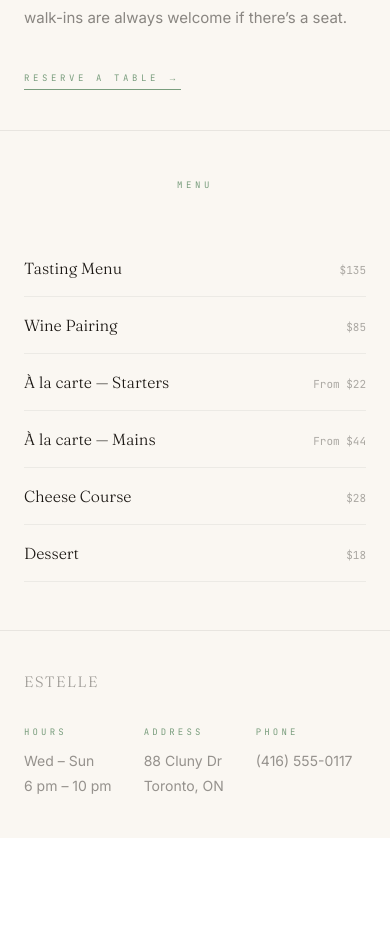
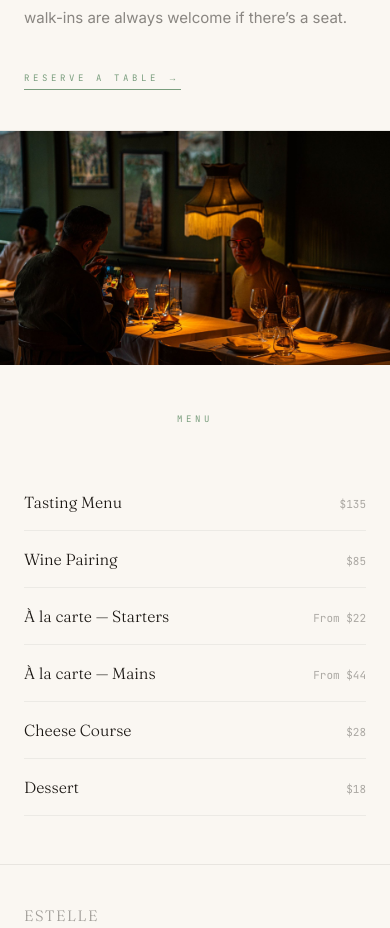
Before and after one commit to Koddulfsen/studiorocinantehomepage, a Next.js app: page /templates/minimal-manor/linen in a window 390 px wide. Shown: the part 923-1851 px from the top of the page. Before the commit the page ends 1761 px from the top, so only its background shows below. Built offline with nearby package versions, Linux system fonts and the light colour scheme; a web font is replaced by a local one.

Commit message:
linen: show hero image above menu on mobile

```diff
--- a/app/templates/minimal-manor/linen/linen.module.css
+++ b/app/templates/minimal-manor/linen/linen.module.css
@@ -220,11 +220,23 @@
   margin: 0;
 }
 
+.heroImageMobile {
+  display: none;
+}
+
 @media (max-width: 768px) {
   .nav { padding: 1.5rem 1.5rem; }
   .hero { grid-template-columns: 1fr; }
   .heroText { padding: 4rem 1.5rem; border-right: none; }
   .heroImage { display: none; }
+  .heroImageMobile {
+    display: block;
+    height: 60vw;
+    background-image: var(--slot-2, radial-gradient(ellipse 60% 70% at 50% 40%, #4a2808 0%, #1e0e04 50%, #070302 100%));
+    background-size: cover;
+    background-position: center;
+    border-bottom: 1px solid rgba(26,22,18,0.08);
+  }
   .split { grid-template-columns: 1fr; }
   .splitImage { min-height: 55vw; border-right: none; }
   .splitText { padding: 2.5rem 1.5rem; }
--- a/app/templates/minimal-manor/linen/page.tsx
+++ b/app/templates/minimal-manor/linen/page.tsx
@@ -57,6 +57,8 @@ export default function Linen() {
         </div>
       </section>
 
+      <div className={styles.heroImageMobile} aria-hidden />
+
       <section className={styles.menu} id="menu">
         <span className={styles.menuLabel}>{copy.label ?? "Menu"}</span>
         {(copy.menuItems ?? DEFAULT_ITEMS).map((item) => (
```
